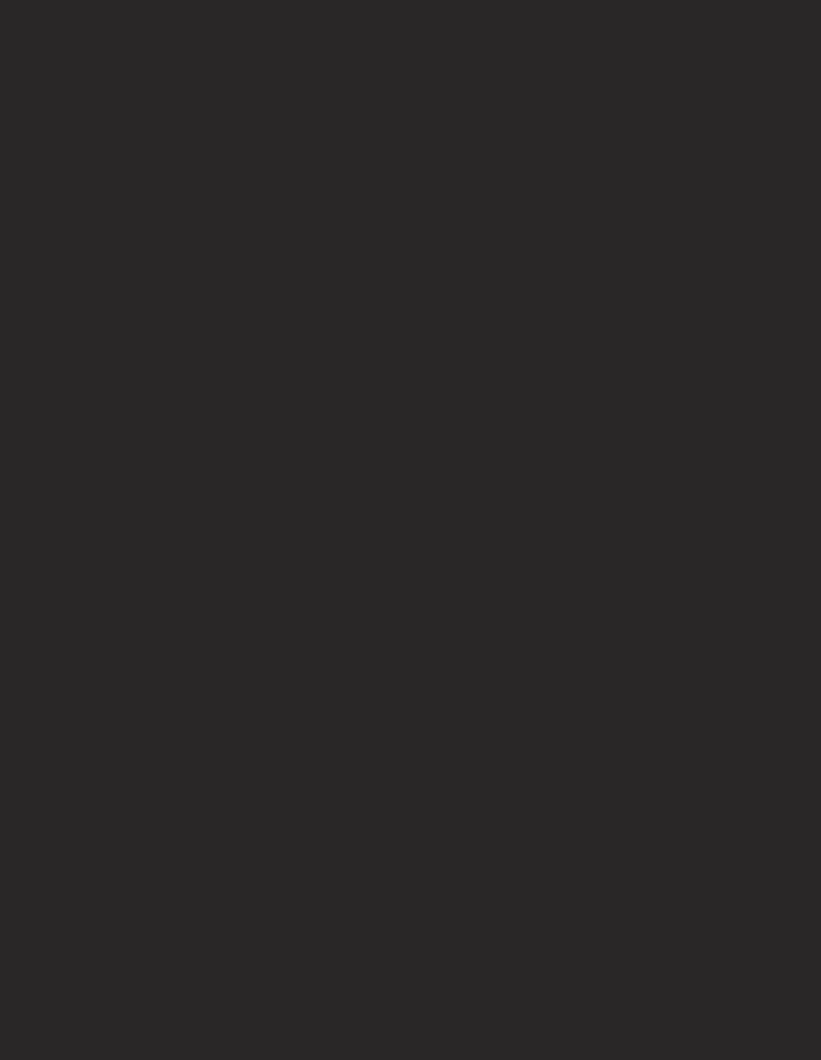
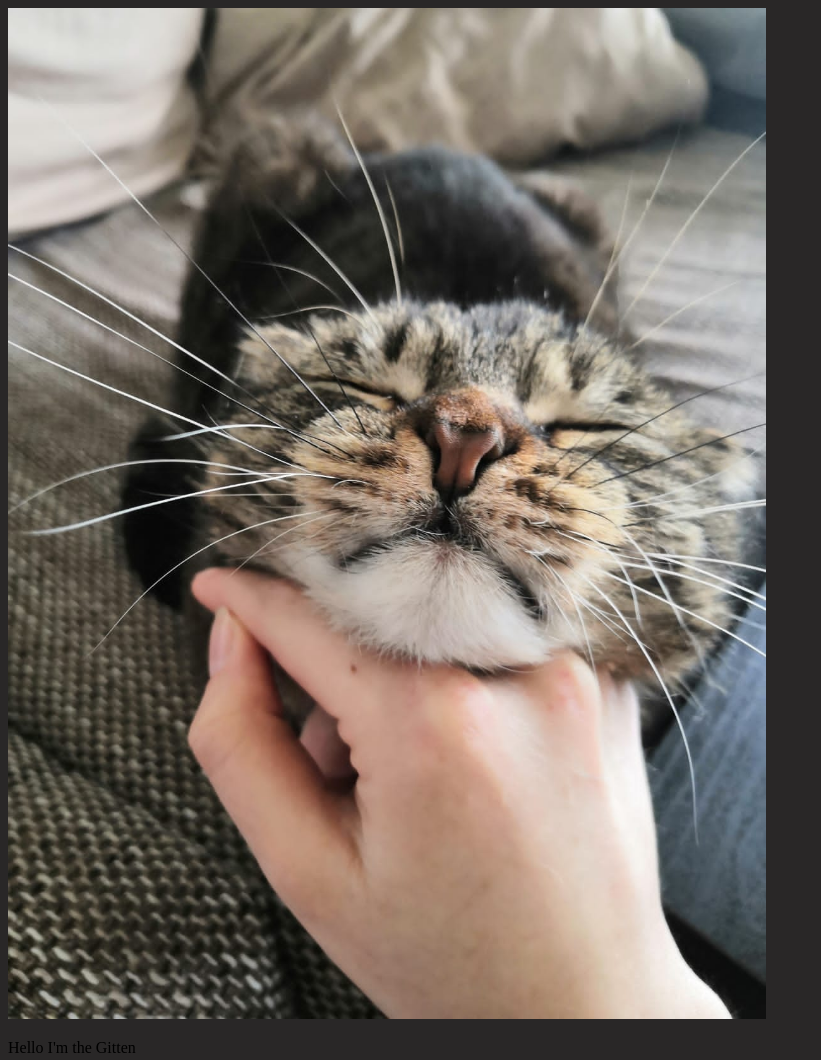
Before and after one commit to FukcThat/Homepage, a plain HTML site: page index.html in a window 1280 px wide. Shown: the whole page, without its empty margins (0-821 px from the left). Before the commit the page ends 800 px from the top, so only its background shows below. Drawn offline with Linux system fonts and the light colour scheme.

Commit message:
ADD: Images & general structure

```diff
--- a/index.html
+++ b/index.html
@@ -7,5 +7,16 @@
     <link rel="stylesheet" href="styles.css" />
     <script src="script.js"></script>
   </head>
-  <body></body>
+  <body>
+    <section class="header">
+      <img
+        src="images/scrunchyNose.jpg"
+        alt="Tigered cat loafing with a toy duck between front paws"
+      />
+      <p>Hello I'm the Gitten</p>
+      <div class="about-me"></div>
+    </section>
+    <section class="projects"></section>
+    <section class="contact"></section>
+  </body>
 </html>
--- a/styles.css
+++ b/styles.css
@@ -1,3 +1,8 @@
 * {
   background-color: rgb(41, 39, 39);
 }
+
+img {
+  height: auto;
+  width: 60%;
+}
```
Also changed, not shown: images/duckyCat.jpg (added), images/scrunchyNose.jpg (added).
